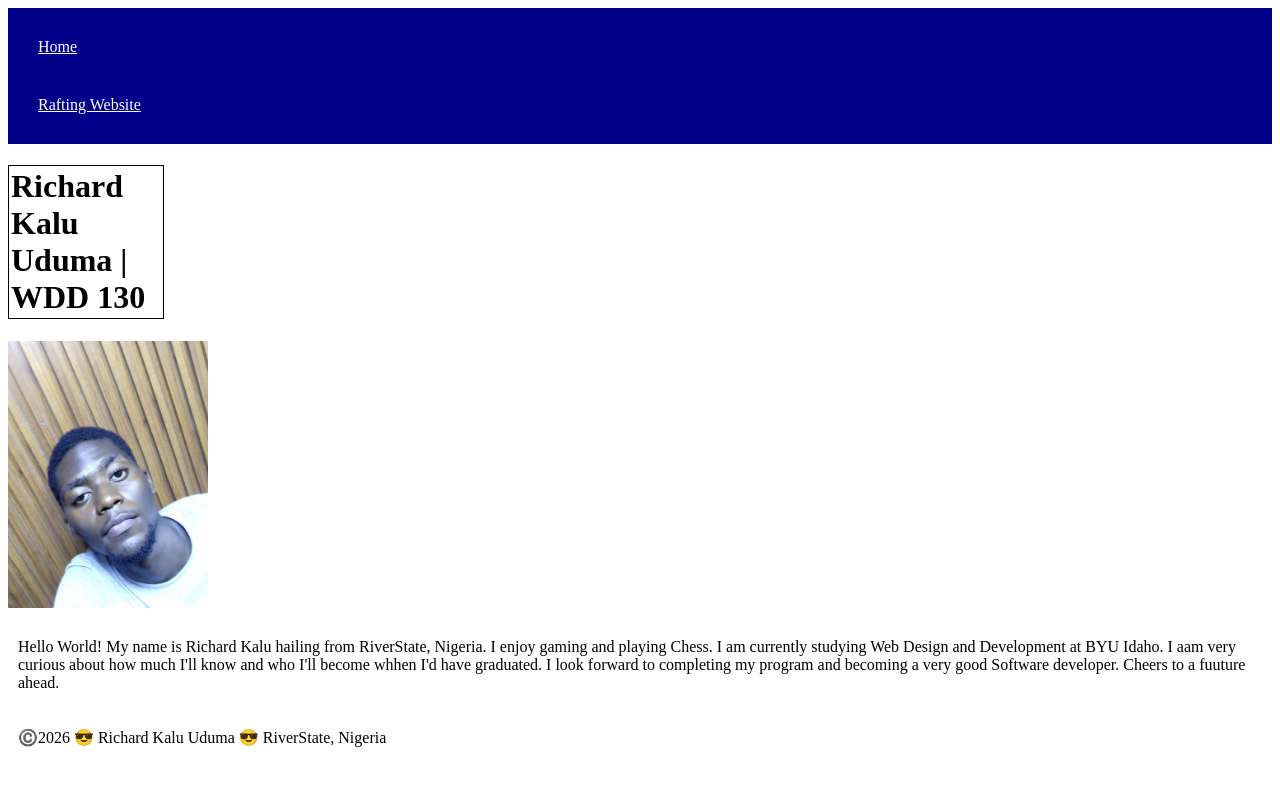
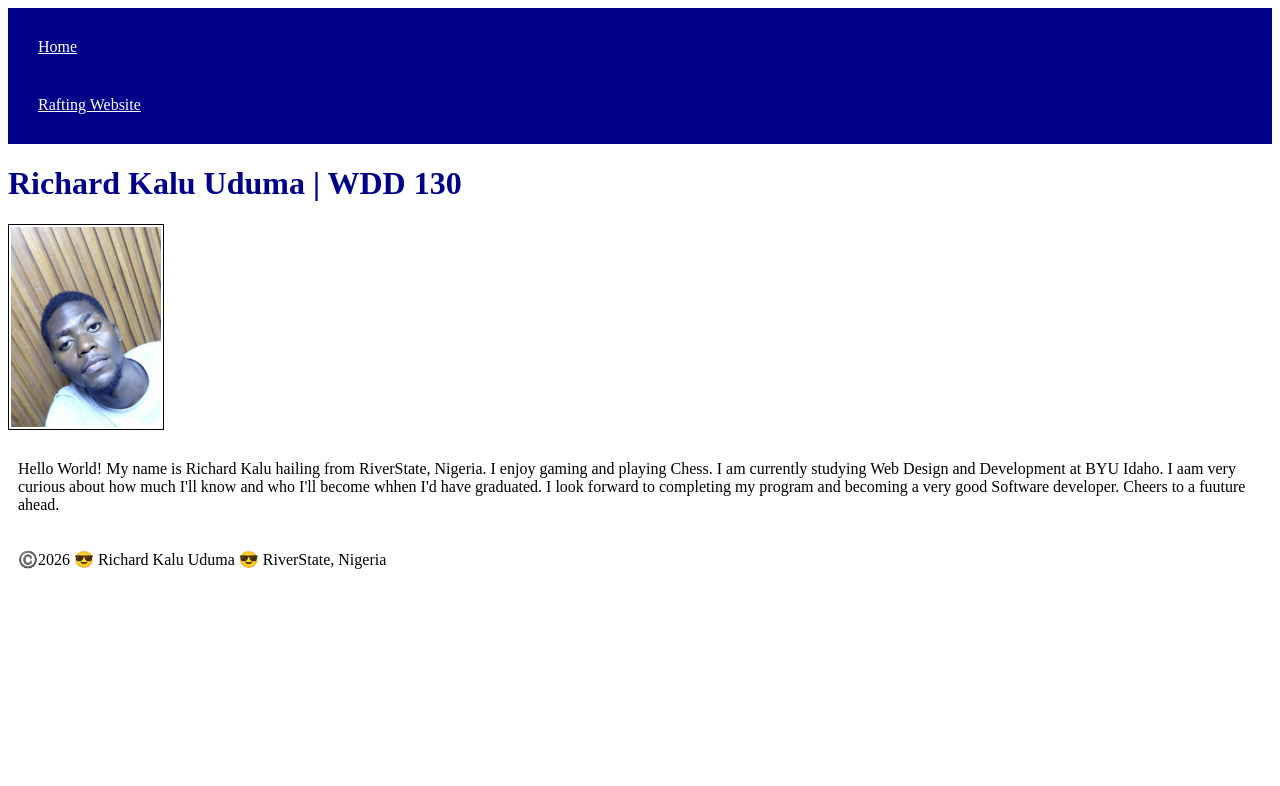
Before and after one commit to LORDGURU-sudo/wdd130, a plain HTML site: page index.html in a window 1280 px wide. Drawn offline with Linux system fonts and the light colour scheme.

Commit message:
Edits on CSS code

```diff
--- a/styles/styles.css
+++ b/styles/styles.css
@@ -9,7 +9,11 @@ nav a {
     padding: 20px;
 }
 
-h1 {
+h1{
+    color: darkblue;
+}
+
+img {
     width: 150px;
     height: auto;
     border: 1px solid black;
```
